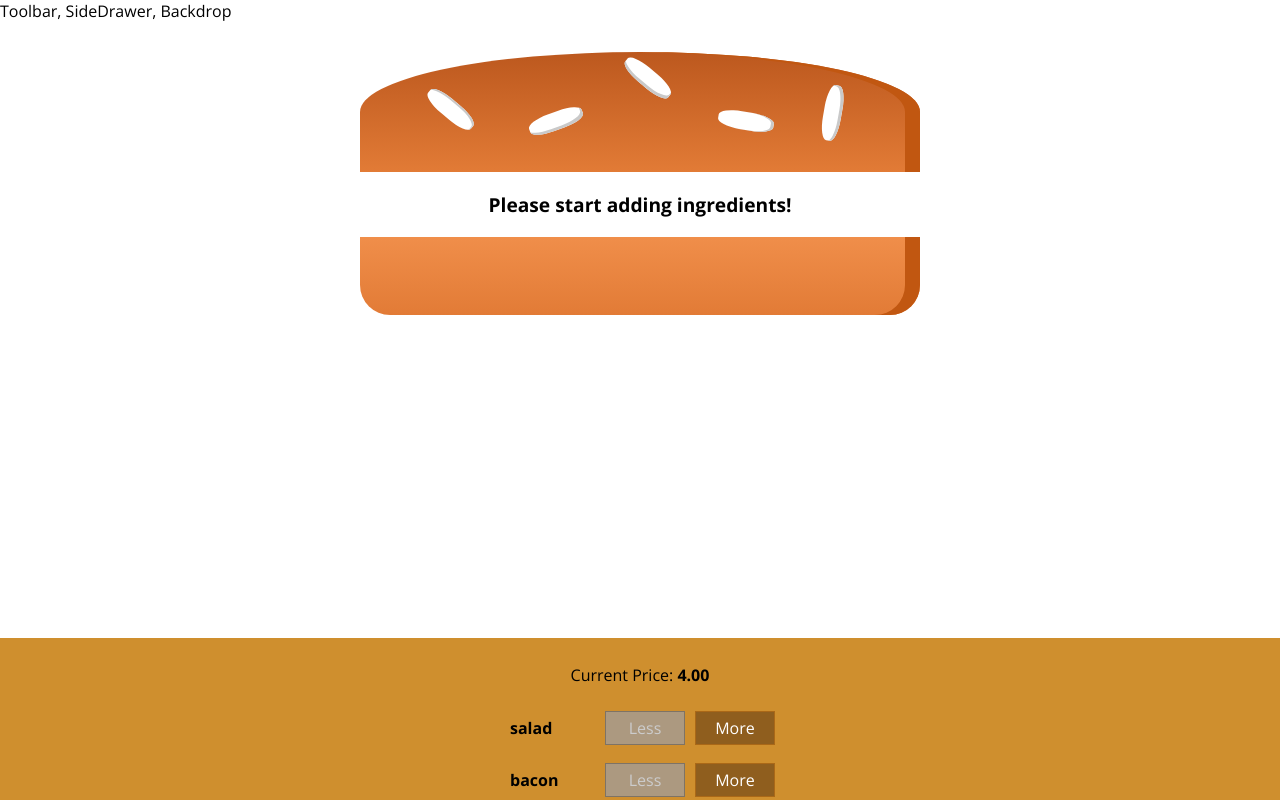
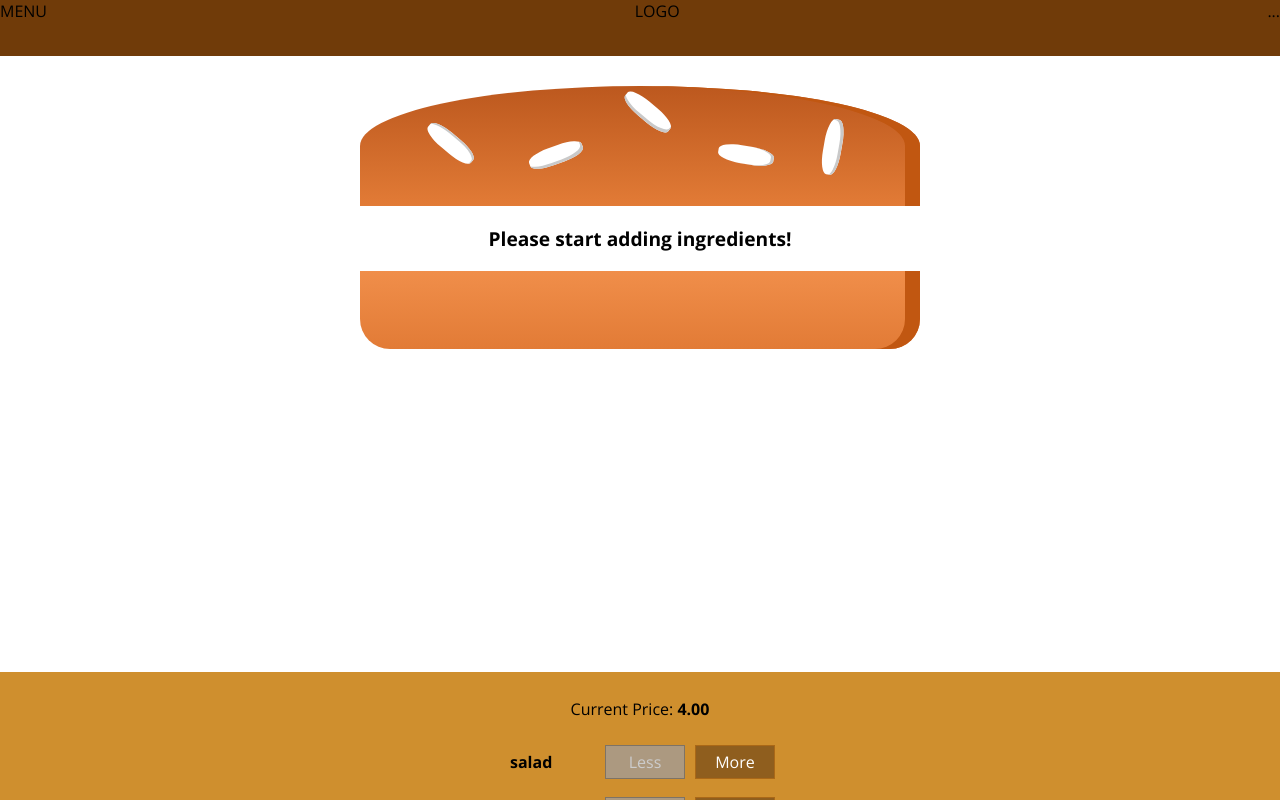
Before and after one commit to iulian-alexandru04/burger-builder, a React (Create React App) app: page / in a window 1280 px wide. Shown: the top 800 px of the page. Built offline with nearby package versions, Linux system fonts and the light colour scheme.

Commit message:
add toolbar

```diff
--- a/src/components/Layout/Layout.js
+++ b/src/components/Layout/Layout.js
@@ -1,9 +1,10 @@
 import React, {Fragment} from 'react';
 import classes from './Layout.module.css';
+import Toolbar from '../Navigation/Toolbar/Toolbar';
 
 const layout = (props) => (
     <Fragment>
-        <div>Toolbar, SideDrawer, Backdrop</div>
+        <Toolbar />
         <main className={classes.Content}>
             {props.children}
         </main>
--- a/src/components/Layout/Layout.module.css
+++ b/src/components/Layout/Layout.module.css
@@ -1,3 +1,3 @@
 .Content {
-    margin-top: 16px;
+    margin-top: 72px;
 }
--- /dev/null
+++ b/src/components/Navigation/Toolbar/Toolbar.js
@@ -0,0 +1,12 @@
+import React from 'react';
+import classes from './Toolbar.module.css'
+
+const toolbar = () => (
+    <header className={classes.Toolbar}>
+        <div>MENU</div>
+        <div>LOGO</div>
+        <nav>...</nav>
+    </header>
+);
+
+export default toolbar;
--- /dev/null
+++ b/src/components/Navigation/Toolbar/Toolbar.module.css
@@ -0,0 +1,17 @@
+.Toolbar {
+    height: 56px;
+    width: 100%;
+    position: fixed;
+    top: 0;
+    left: 0;
+    background-color: #703B09;
+    display: flex;
+    justify-content: space-between;
+    align-items: 0 20px;
+    box-sizing: border-box;
+    z-index: 90;
+}
+
+.Toolbar nav {
+    height: 100%;
+}
```
